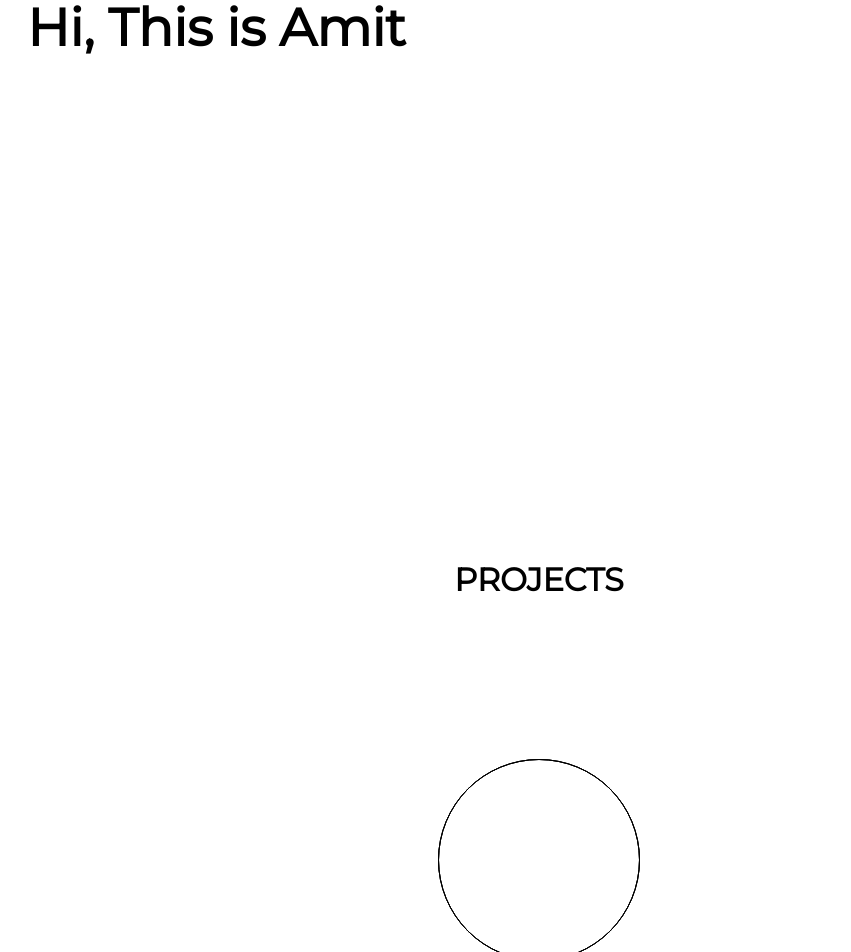
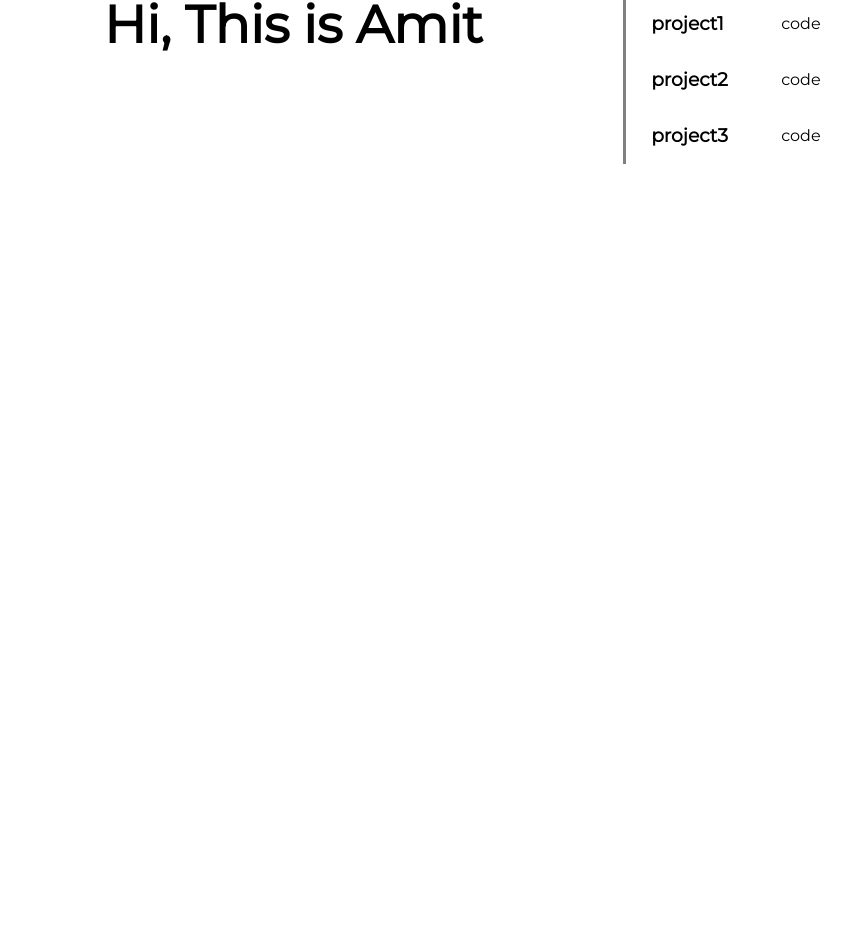
Before and after one commit to 0xamitr/portfolio, a Next.js app in the folder frontend/: page / in a window 1280 px wide. Shown: the part 240-1192 px from the top of the page, without its empty margins (101-952 px from the left). After the commit the page ends 800 px from the top, so only its background shows below. Built offline with nearby package versions, Linux system fonts and the light colour scheme.

Commit message:
design changes

```diff
--- a/frontend/src/app/components/Header.js
+++ /dev/null
@@ -1,15 +0,0 @@
-import Link from "next/link"
-import "../page.css"
-
-export default function Header(){
-    return (
-        <header>
-            <Link href='/'>
-                <h2>Home</h2>
-            </Link>
-            <Link href='/blog'>
-                <h2>Blog</h2>
-            </Link>
-        </header>
-    )
-}
--- /dev/null
+++ b/frontend/src/app/components/Header/Header.js
@@ -0,0 +1,15 @@
+import Link from "next/link"
+import "../../page.css"
+
+export default function Header(){
+    return (
+        <header>
+            <Link href='/'>
+                <h2>Home</h2>
+            </Link>
+            <Link href='/blog'>
+                <h2>Blog</h2>
+            </Link>
+        </header>
+    )
+}
--- /dev/null
+++ b/frontend/src/app/components/Project/Project.js
@@ -0,0 +1,11 @@
+
+export default function Project({link, text, codelink}){
+    return(
+        <div style={{display: "flex", alignItems: "center", justifyContent: "space-between"}}>
+            <a href={link} target="_blank">
+                <h3>{text}</h3>
+            </a>
+            <a href="codelink"><p>code</p></a>
+        </div>
+    )
+}
--- a/frontend/src/app/components/Projects.css
+++ /dev/null
@@ -1,33 +0,0 @@
-.projects{
-    display: flex;
-    flex-direction: column;
-    align-items: center;
-    gap: 20vh;
-}
-
-.project-container{
-    height: 450px;
-}
-
-.project{
-    position: absolute;
-    border: solid 1px black;
-    height: 200px;
-    width: 200px;
-    left: 50%;
-    transform: translateX(-50%);
-    transition: all 0.5s  ease-in-out;
-    border-radius: 100%;
-}
-
-.project1{
-    left: 25%;
-}
-.project1, .project2, .project3{
-    border-radius: 5px;
-    transform: translateX(-50%) scale(1.5);
-}
-.project3{
-    left: 75%;
-
-}
--- a/frontend/src/app/components/Projects.js
+++ /dev/null
@@ -1,31 +0,0 @@
-"use client"
-import "./Projects.css"
-import { useEffect, useRef, useState} from "react";
-
-export default function Projects(){
-    const [status, setStatus] = useState(false);
-    const elementRef = useRef(null);
-    const handleScroll = ()=> {
-        if(window.scrollY+400 > elementRef.current.offsetTop){
-            console.log("ok");
-            setStatus(true);
-        }
-        else{
-            setStatus(false);
-        }
-      }
-      useEffect(()=>{
-        handleScroll();
-        window.addEventListener('scroll', handleScroll);
-      })
-    return(
-        <div ref={elementRef} className="projects">
-            <h1>PROJECTS</h1>
-            <div className="project-container">
-                <div className={"project " + (status ? "project1" : "")}></div>
-                <div className={"project " + (status ? "project2" : "")}></div>
-                <div className={"project " + (status ? "project3" : "")}></div>
-            </div>
-        </div>
-    )
-}
--- /dev/null
+++ b/frontend/src/app/components/Projects/Projects.css
@@ -0,0 +1,10 @@
+.project-container{
+    display: flex;
+    flex-direction: column;
+}
+
+.projects{
+    border-left: solid 3px grey;
+    padding-left: 2vw;
+    line-height: 3;
+}
--- /dev/null
+++ b/frontend/src/app/components/Projects/Projects.js
@@ -0,0 +1,13 @@
+import "./Projects.css"
+import Project from "../Project/Project";
+
+export default function Projects(){
+    return(
+        <div className="projects">
+            <h1>PROJECTS</h1>
+            <Project link={"https://www.amitrathore.in"} text={"project1"}/>
+            <Project link={"https://chess-node-production.up.railway.app/"} text={"project2"}/>
+            <Project link={"https://thethirdfront.vercel.app/"} text={"project3"}/>
+        </div>
+    )
+}
--- a/frontend/src/app/layout.js
+++ b/frontend/src/app/layout.js
@@ -1,7 +1,7 @@
 import { Inter } from 'next/font/google'
 import "./globals.css"
-import Header from './components/Header'
-import Footer from './components/Footer'
+import Header from './components/Header/Header'
+import Footer from './components/Footer/Footer'
 
 const inter = Inter({ subsets: ['latin'] })
 
--- a/frontend/src/app/page.css
+++ b/frontend/src/app/page.css
@@ -1,20 +1,20 @@
 @import url('https://fonts.googleapis.com/css2?family=Montserrat&display=swap');
+
 main{
     box-sizing: border-box;
-    min-height: 80%;
+    height: 80vh;
     font-family: 'Montserrat', sans-serif;
 }
 
 p{
     line-height: 1.5em;
 }
+
 .name{
-    position: absolute;
-    top: 35%;
-    left: 10%;
     animation: 1s ease-out 0s 1 slidefrombottom;
-    transform: translateY(-70%);
+    transform: translateY(-40px);
     font-size: min(8vw, 52px);
+    margin-top: 5vw;
 }
 
 @keyframes slidefrombottom{
@@ -22,15 +22,14 @@ p{
         transform: translateY(0);
         opacity: 0;
     }
-
     100%{
-        transform: translateY(-70%);
+        transform: translateY(-40px);
         opacity: 1;
     }
 }
 
 header{
-    height: 10%;
+    height: 10vh;
     display: flex;
     justify-content: space-between;
     margin-right: 15%;
@@ -44,9 +43,14 @@ a{
 }
 
 footer{
-    height: 10%;
+    height: 10vh;
 }
 
-.front{
-    height: 90vh;
+#div-whatever{
+    height: 60%;
+    display: flex;
+    justify-content: space-between;
+    margin-left: 16vw;
+    margin-right: 28vw;
+    align-items: center;
 }
--- a/frontend/src/app/page.js
+++ b/frontend/src/app/page.js
@@ -1,13 +1,13 @@
 import "./page.css"
-import Projects from "./components/Projects"
+import Projects from "./components/Projects/Projects"
 
 export default function Home() {
   return (
     <>
-      <div className="front">
+      <div id="div-whatever">
         <h1 className="name">Hi, This is Amit</h1>
+        <Projects/>
       </div>
-      <Projects/>
     </>
   )
 }
--- a/package.json
+++ /dev/null
@@ -1,5 +0,0 @@
-{
-  "dependencies": {
-    "body-parser": "^1.20.2"
-  }
-}
```
Also changed, not shown: frontend/src/app/components/Footer/Footer.js (renamed from frontend/src/app/components/Footer.js), 2 other files (tests, documents, lock files or other folders).
